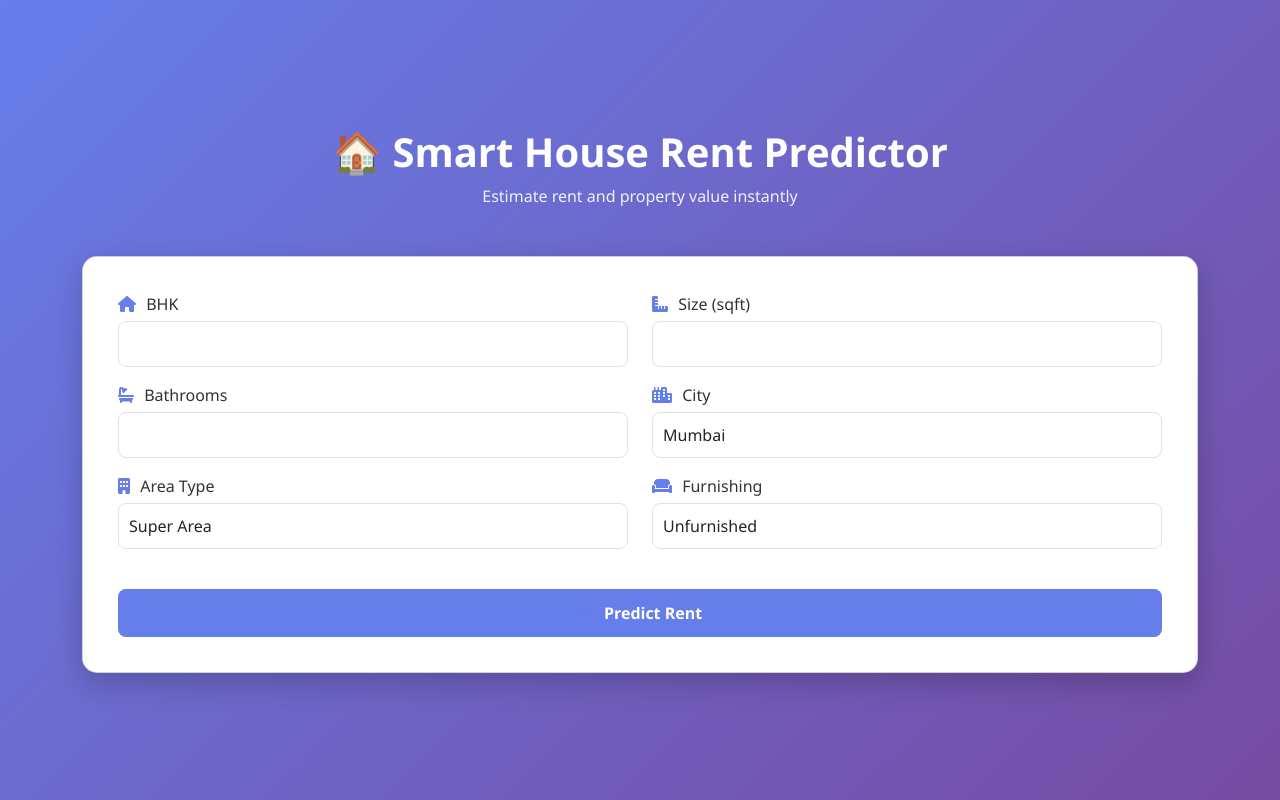
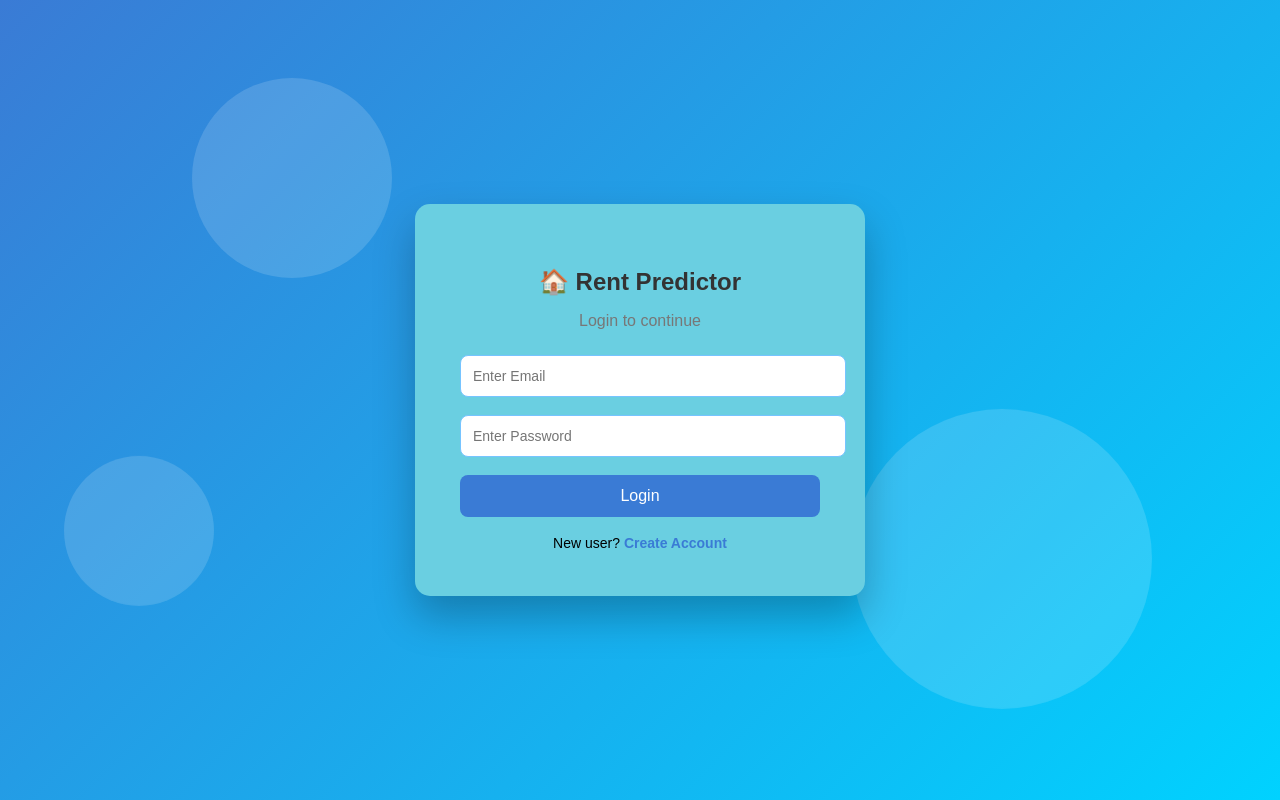
Before and after one commit to Anshuman101010/Rent-Purchase_Price-predictor, a Flask app: page / in a window 1280 px wide. Run offline with Flask 3, Linux system fonts and the light colour scheme; parts of the project's set-up code (start-up, migrations or seed data) failed here and were passed over; some libraries are stand-ins or nearby versions.

Commit message:
User Login - HouseRentPredictor

```diff
--- a/app.py
+++ b/app.py
@@ -1,36 +1,98 @@
-from flask import Flask,render_template,request
+from flask import Flask, render_template, request, redirect, url_for
 import joblib
 import numpy as np
 
 app = Flask(__name__)
 
+# -------------------------------
+# Load Trained Model
+# -------------------------------
+
 model = joblib.load("models/rent_model.pkl")
 
+le_city = joblib.load("models/city_encoder.pkl")
+le_area = joblib.load("models/area_encoder.pkl")
+le_furnish = joblib.load("models/furnish_encoder.pkl")
+le_location = joblib.load("models/location_encoder.pkl")
+
+
+# -------------------------------
+# Login Page
+# -------------------------------
+
 @app.route("/")
+def login():
+    return render_template("login.html")
+
+
+# -------------------------------
+# Signup Page
+# -------------------------------
+
+@app.route("/signup")
+def signup():
+    return render_template("signup.html")
+
+
+# -------------------------------
+# Home Page (Prediction Form)
+# -------------------------------
+
+@app.route("/home")
 def home():
     return render_template("index.html")
 
-@app.route("/predict",methods=["POST"])
+
+# -------------------------------
+# Prediction Route
+# -------------------------------
+
+@app.route("/predict", methods=["POST"])
 def predict():
 
-    bhk = int(request.form["bhk"])
-    size = int(request.form["size"])
-    bathroom = int(request.form["bathroom"])
-    city = int(request.form["city"])
-    area = int(request.form["area"])
-    furnish = int(request.form["furnish"])
+    try:
 
-    features = np.array([[bhk,size,bathroom,city,area,furnish]])
+        bhk = int(request.form["bhk"])
+        size = int(request.form["size"])
+        bathroom = int(request.form["bathroom"])
 
-    rent = model.predict(features)[0]
+        city_name = request.form["city"]
+        locality = request.form["locality"]
 
-    price = rent * 200
+        area_type_name = request.form["area_type"]
+        furnish_name = request.form["furnish"]
 
-    return render_template(
-        "result.html",
-        rent = round(rent,2),
-        price = round(price,2)
-    )
+        # Combine city + locality
+        location_name = city_name + "_" + locality
 
-if __name__=="__main__":
+        # Encode categorical values
+        city = le_city.transform([city_name])[0]
+        area_type = le_area.transform([area_type_name])[0]
+        furnish = le_furnish.transform([furnish_name])[0]
+        location = le_location.transform([location_name])[0]
+
+        # Prepare input for model
+        features = np.array([[bhk, size, bathroom, city, area_type, furnish, location]])
+
+        # Predict rent
+        rent = model.predict(features)[0]
+
+        # Estimate house price
+        price = rent * 200
+
+        return render_template(
+            "result.html",
+            rent=round(rent, 2),
+            price=round(price, 2)
+        )
+
+    except Exception as e:
+        return f"Error during prediction: {str(e)}"
+
+
+# -------------------------------
+# Run Flask App
+# -------------------------------
+
+if __name__ == "__main__":
     app.run(debug=True)
--- /dev/null
+++ b/static/login_signup_style.css
@@ -0,0 +1,145 @@
+/* Global */
+
+body{
+margin:0;
+padding:0;
+font-family:'Poppins',sans-serif;
+height:100vh;
+display:flex;
+justify-content:center;
+align-items:center;
+background:linear-gradient(135deg,#3a7bd5,#00d2ff);
+overflow:hidden;
+}
+
+/* Animated background circles */
+
+.circle{
+position:absolute;
+border-radius:50%;
+background:rgba(255,255,255,0.15);
+animation:float 6s infinite ease-in-out;
+}
+
+.circle:nth-child(1){
+width:200px;
+height:200px;
+top:10%;
+left:15%;
+}
+
+.circle:nth-child(2){
+width:300px;
+height:300px;
+bottom:10%;
+right:10%;
+animation-delay:2s;
+}
+
+.circle:nth-child(3){
+width:150px;
+height:150px;
+top:60%;
+left:5%;
+animation-delay:4s;
+}
+
+@keyframes float{
+0%{transform:translateY(0)}
+50%{transform:translateY(-25px)}
+100%{transform:translateY(0)}
+}
+
+/* Auth Card */
+
+.auth-container{
+width:100%;
+display:flex;
+justify-content:center;
+align-items:center;
+}
+
+.auth-card{
+
+background:rgb(106, 207, 225);
+padding:45px;
+width:360px;
+border-radius:15px;
+box-shadow:0 20px 40px rgba(0,0,0,0.25);
+text-align:center;
+z-index:10;
+animation:fadeIn 1s ease;
+}
+
+@keyframes fadeIn{
+from{opacity:0;transform:translateY(20px)}
+to{opacity:1;transform:translateY(0)}
+}
+
+.auth-card h2{
+margin-bottom:10px;
+color:#333;
+}
+
+.auth-card p{
+color:#777;
+margin-bottom:25px;
+}
+
+/* Inputs */
+
+.input-group{
+margin-bottom:18px;
+}
+
+.input-group input{
+width:100%;
+padding:12px;
+border-radius:8px;
+border:1px solid #76c4ff;
+font-size:14px;
+transition:0.3s;
+}
+
+.input-group input:focus{
+border-color:#3a7bd5;
+outline:none;
+box-shadow:0 0 5px rgba(58,123,213,0.5);
+}
+
+/* Button */
+
+.auth-btn{
+
+width:100%;
+padding:12px;
+border:none;
+border-radius:8px;
+background:#3a7bd5;
+color:white;
+font-size:16px;
+cursor:pointer;
+transition:0.3s;
+}
+
+.auth-btn:hover{
+background:#2a5fbf;
+transform:scale(1.02);
+}
+
+/* Link */
+
+.switch-link{
+margin-top:18px;
+font-size:14px;
+}
+
+.switch-link a{
+text-decoration:none;
+color:#3a7bd5;
+font-weight:600;
+}
+
+.switch-link a:hover{
+text-decoration:underline;
+}
--- a/templates/index.html
+++ b/templates/index.html
@@ -46,33 +46,39 @@ href="https://cdnjs.cloudflare.com/ajax/libs/font-awesome/6.5.0/css/all.min.css"
 <input type="number" name="bathroom" class="form-control" required>
 </div>
 
-<div class="col-md-6 mb-3">
-<label><i class="fa-solid fa-city"></i> City</label>
-<select name="city" class="form-control">
-<option value="0">Mumbai</option>
-<option value="1">Delhi</option>
-<option value="2">Bangalore</option>
-<option value="3">Hyderabad</option>
-<option value="4">Chennai</option>
-<option value="5">Kolkata</option>
+<div class="mb-3">
+<label>City</label>
+<select id="city" name="city" class="form-control" onchange="updateLocality()">
+<option value="">Select City</option>
+<option value="Bangalore">Bangalore</option>
+<option value="Hyderabad">Hyderabad</option>
+<option value="Delhi">Delhi</option>
+<option value="Mumbai">Mumbai</option>
+</select>
+</div>
+
+<div class="mb-3">
+<label>Locality</label>
+<select id="locality" name="locality" class="form-control">
+<option>Select City First</option>
 </select>
 </div>
 
 <div class="col-md-6 mb-3">
 <label><i class="fa-solid fa-building"></i> Area Type</label>
-<select name="area" class="form-control">
-<option value="0">Super Area</option>
-<option value="1">Carpet Area</option>
-<option value="2">Built Area</option>
+<select name="area_type" class="form-control">
+<option value="Super Area">Super Area</option>
+<option value="Carpet Area">Carpet Area</option>
+<option value="Built Area">Built Area</option>
 </select>
 </div>
 
 <div class="col-md-6 mb-3">
 <label><i class="fa-solid fa-couch"></i> Furnishing</label>
 <select name="furnish" class="form-control">
-<option value="0">Unfurnished</option>
-<option value="1">Semi Furnished</option>
-<option value="2">Fully Furnished</option>
+<option value="Unfurnished">Unfurnished</option>
+<option value="Semi-Furnished">Semi-Furnished</option>
+<option value="Furnished">Furnished</option>
 </select>
 </div>
 
@@ -89,4 +95,63 @@ href="https://cdnjs.cloudflare.com/ajax/libs/font-awesome/6.5.0/css/all.min.css"
 </div>
 
 </body>
+<script>
+
+const localityData = {
+
+Bangalore:[
+"Whitefield",
+"Electronic City",
+"Indiranagar",
+"HSR Layout"
+],
+
+Hyderabad:[
+"Gachibowli",
+"Banjara Hills",
+"Kondapur",
+"Madhapur"
+],
+
+Delhi:[
+"Saket",
+"Dwarka",
+"Rohini",
+"Lajpat Nagar"
+],
+
+Mumbai:[
+"Andheri",
+"Powai",
+"Bandra",
+"Thane"
+]
+
+}
+
+function updateLocality(){
+
+let city=document.getElementById("city").value
+let locality=document.getElementById("locality")
+
+locality.innerHTML=""
+
+if(localityData[city]){
+
+localityData[city].forEach(function(area){
+
+let option=document.createElement("option")
+
+option.value=area
+option.text=area
+
+locality.appendChild(option)
+
+})
+
+}
+
+}
+
+</script>
 </html>
--- /dev/null
+++ b/templates/login.html
@@ -0,0 +1,95 @@
+<!DOCTYPE html>
+<html>
+
+<head>
+
+<title>Login</title>
+
+<link rel="stylesheet" href="{{ url_for('static', filename='login_signup_style.css') }}">
+
+</head>
+
+<body>
+
+<!-- Animated Background -->
+<div class="circle"></div>
+<div class="circle"></div>
+<div class="circle"></div>
+
+<div class="auth-container">
+
+<div class="auth-card">
+
+<h2>🏠 Rent Predictor</h2>
+<p>Login to continue</p>
+
+<div class="input-group">
+<input type="email" id="email" placeholder="Enter Email">
+</div>
+
+<div class="input-group">
+<input type="password" id="password" placeholder="Enter Password">
+</div>
+
+<button class="auth-btn" onclick="login()">Login</button>
+
+<div class="switch-link">
+New user? <a href="/signup">Create Account</a>
+</div>
+
+</div>
+
+</div>
+
+<!-- Firebase Script -->
+
+<script type="module">
+
+import { initializeApp } from "https://www.gstatic.com/firebasejs/10.12.2/firebase-app.js";
+
+import { getAuth, signInWithEmailAndPassword }
+
+from "https://www.gstatic.com/firebasejs/10.12.2/firebase-auth.js";
+
+
+const firebaseConfig = {
+
+apiKey: "AIzaSyB1Apdn-DlO-sIRtM9GxZWcScvF73MvOLc",
+authDomain: "house-rent-predictor-67b30.firebaseapp.com",
+projectId: "house-rent-predictor-67b30",
+storageBucket: "house-rent-predictor-67b30.firebasestorage.app",
+messagingSenderId: "821441464234",
+appId: "1:821441464234:web:5cf8da0f44aa622cda0dd3"
+
+};
+
+const app=initializeApp(firebaseConfig);
+
+const auth=getAuth(app);
+
+window.login=function(){
+
+const email=document.getElementById("email").value;
+
+const password=document.getElementById("password").value;
+
+signInWithEmailAndPassword(auth,email,password)
+
+.then(()=>{
+
+window.location.href="/home";
+
+})
+
+.catch((error)=>{
+
+alert(error.message);
+
+});
+
+}
+
+</script>
+
+</body>
+</html>
```
Also changed, not shown: templates/signup.html (added, +93 -0 lines), train_model.py (+35 -12 lines), 4 other files.
